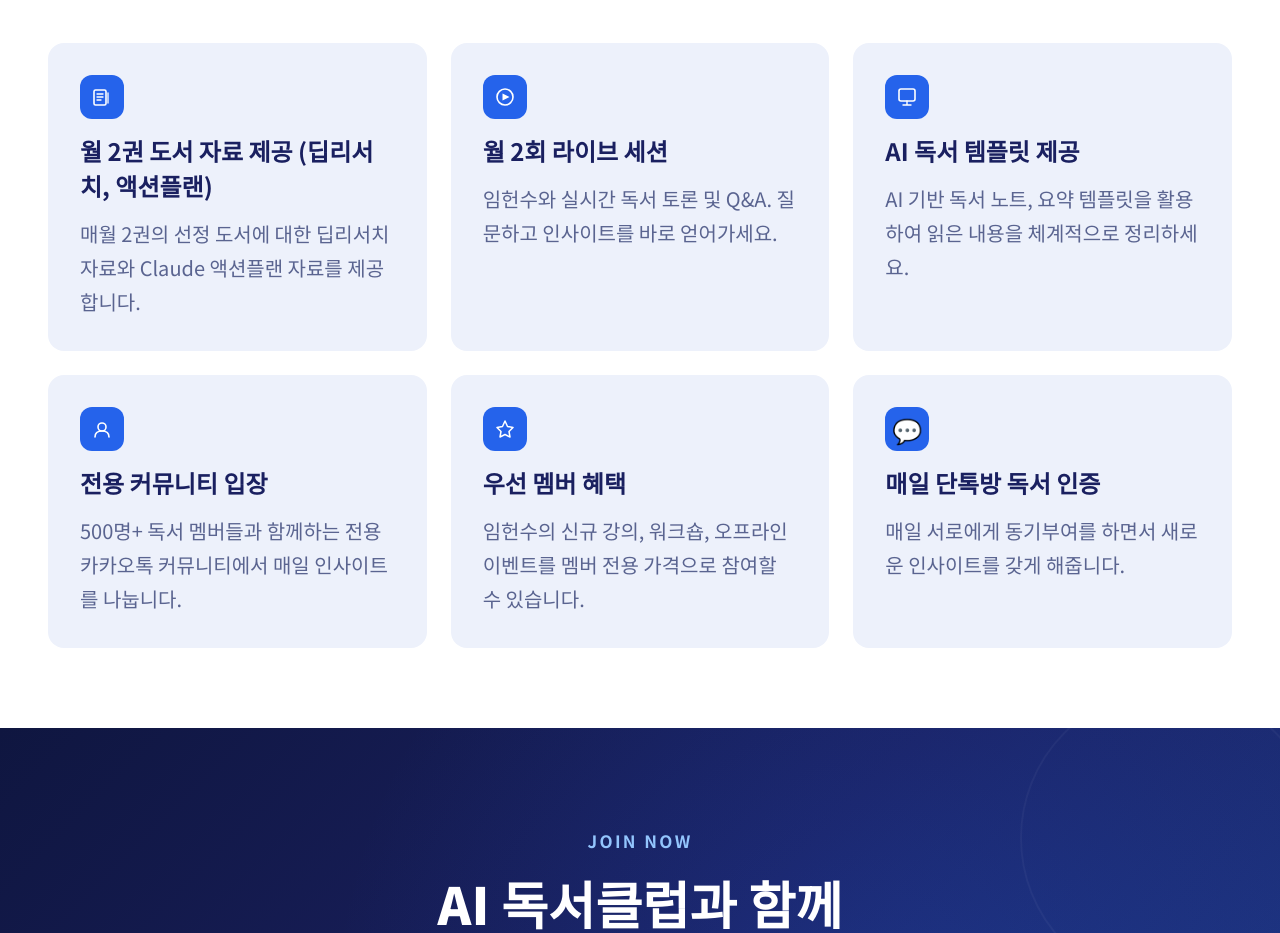
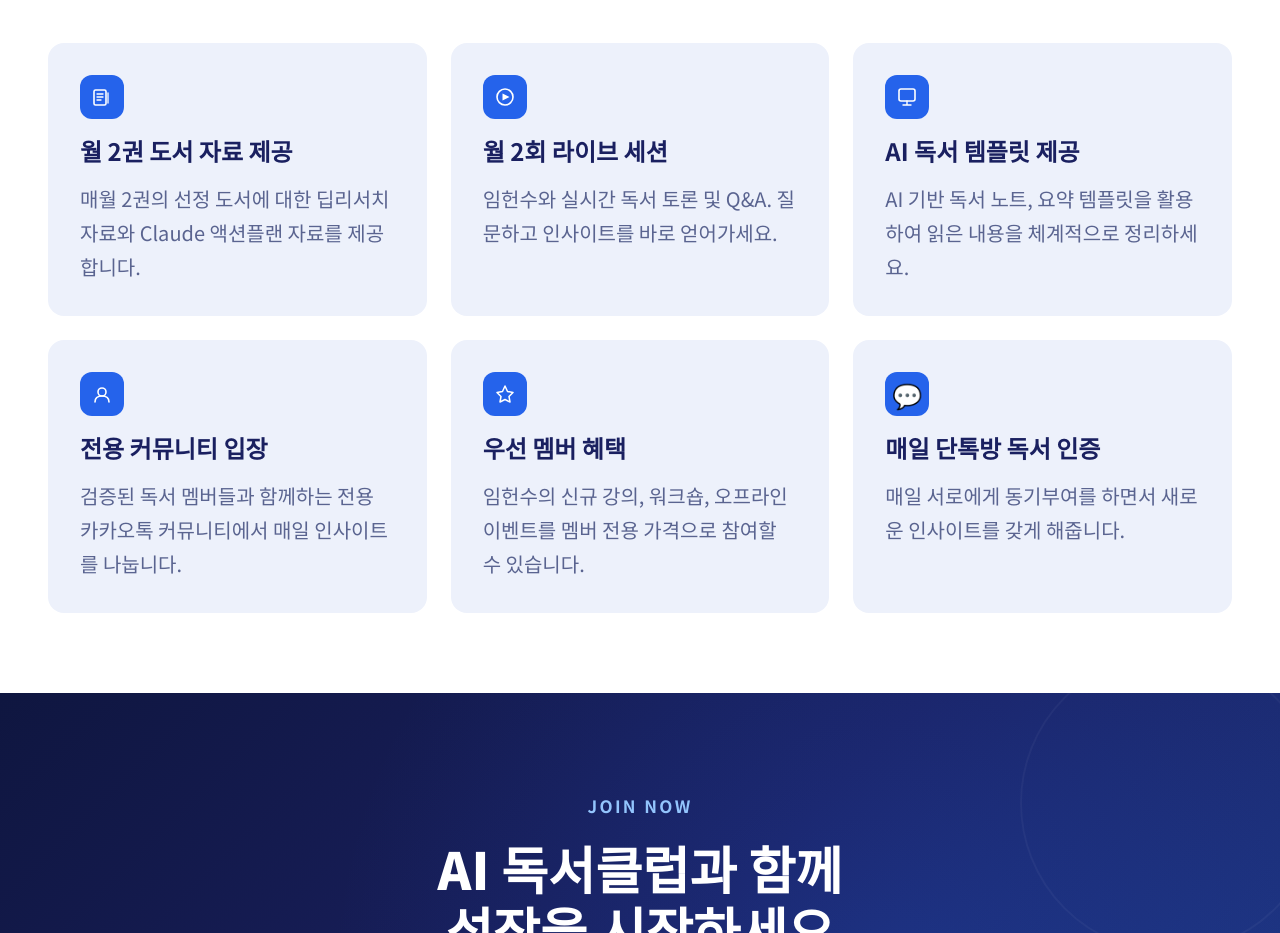
Before and after one commit to woodlaws/ai-bookclub, a plain HTML site: page AI독서클럽 랜딩페이지.dc.html in a window 1280 px wide. Shown: the part 3000-3933 px from the top of the page. Drawn offline with nearby package versions, Linux system fonts and the light colour scheme.

Commit message:
Add files via upload

```diff
--- a/AI독서클럽 랜딩페이지.dc.html
+++ b/AI독서클럽 랜딩페이지.dc.html
@@ -480,7 +480,7 @@ a:hover { color: #2563eb; }
       <div style="width: 44px; height: 44px; background: #2563eb; border-radius: 12px; display: flex; align-items: center; justify-content: center;">
         <svg width="22" height="22" viewBox="0 0 22 22" fill="none"><rect x="3" y="4" width="12" height="15" rx="1.5" stroke="#fff" stroke-width="1.6"/><path d="M6 8h6M6 11h6M6 14h4" stroke="#fff" stroke-width="1.3" stroke-linecap="round"/><path d="M17 7v10" stroke="#fff" stroke-width="1.3" stroke-linecap="round"/></svg>
       </div>
-      <h3 style="font-size: 24px; font-weight: 700; color: #1a2060;">월 2권 도서 자료 제공 (딥리서치, 액션플랜)</h3>
+      <h3 style="font-size: 24px; font-weight: 700; color: #1a2060;">월 2권 도서 자료 제공</h3>
       <p style="font-size: 20px; color: #5a6490; line-height: 1.7;">매월 2권의 선정 도서에 대한 딥리서치 자료와 Claude 액션플랜 자료를 제공합니다.</p>
     </div>
     <div style="background: #edf1fb; border-radius: 16px; padding: 32px; display: flex; flex-direction: column; gap: 14px;">
@@ -502,7 +502,7 @@ a:hover { color: #2563eb; }
         <svg width="22" height="22" viewBox="0 0 22 22" fill="none"><circle cx="11" cy="9" r="4" stroke="#fff" stroke-width="1.6"/><path d="M4 19c0-4 3-6 7-6s7 2 7 6" stroke="#fff" stroke-width="1.6" stroke-linecap="round"/></svg>
       </div>
       <h3 style="font-size: 24px; font-weight: 700; color: #1a2060;">전용 커뮤니티 입장</h3>
-      <p style="font-size: 20px; color: #5a6490; line-height: 1.7;">500명+ 독서 멤버들과 함께하는 전용 카카오톡 커뮤니티에서 매일 인사이트를 나눕니다.</p>
+      <p style="font-size: 20px; color: #5a6490; line-height: 1.7;">검증된 독서 멤버들과 함께하는 전용 카카오톡 커뮤니티에서 매일 인사이트를 나눕니다.</p>
     </div>
     <div style="background: #edf1fb; border-radius: 16px; padding: 32px; display: flex; flex-direction: column; gap: 14px;">
       <div style="width: 44px; height: 44px; background: #2563eb; border-radius: 12px; display: flex; align-items: center; justify-content: center;">
```
Also changed, not shown: home.dc.html (+2 -2 lines).
